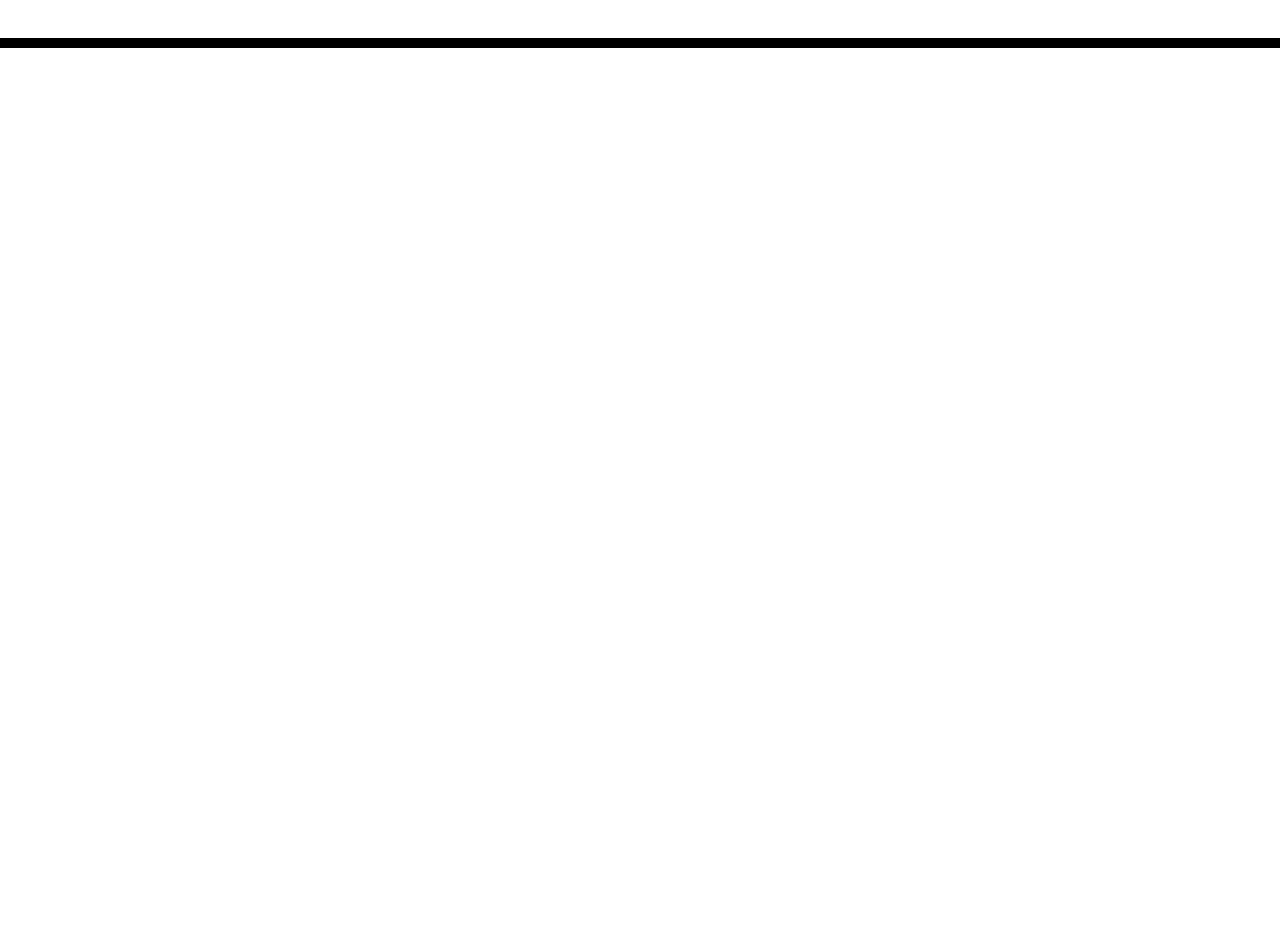
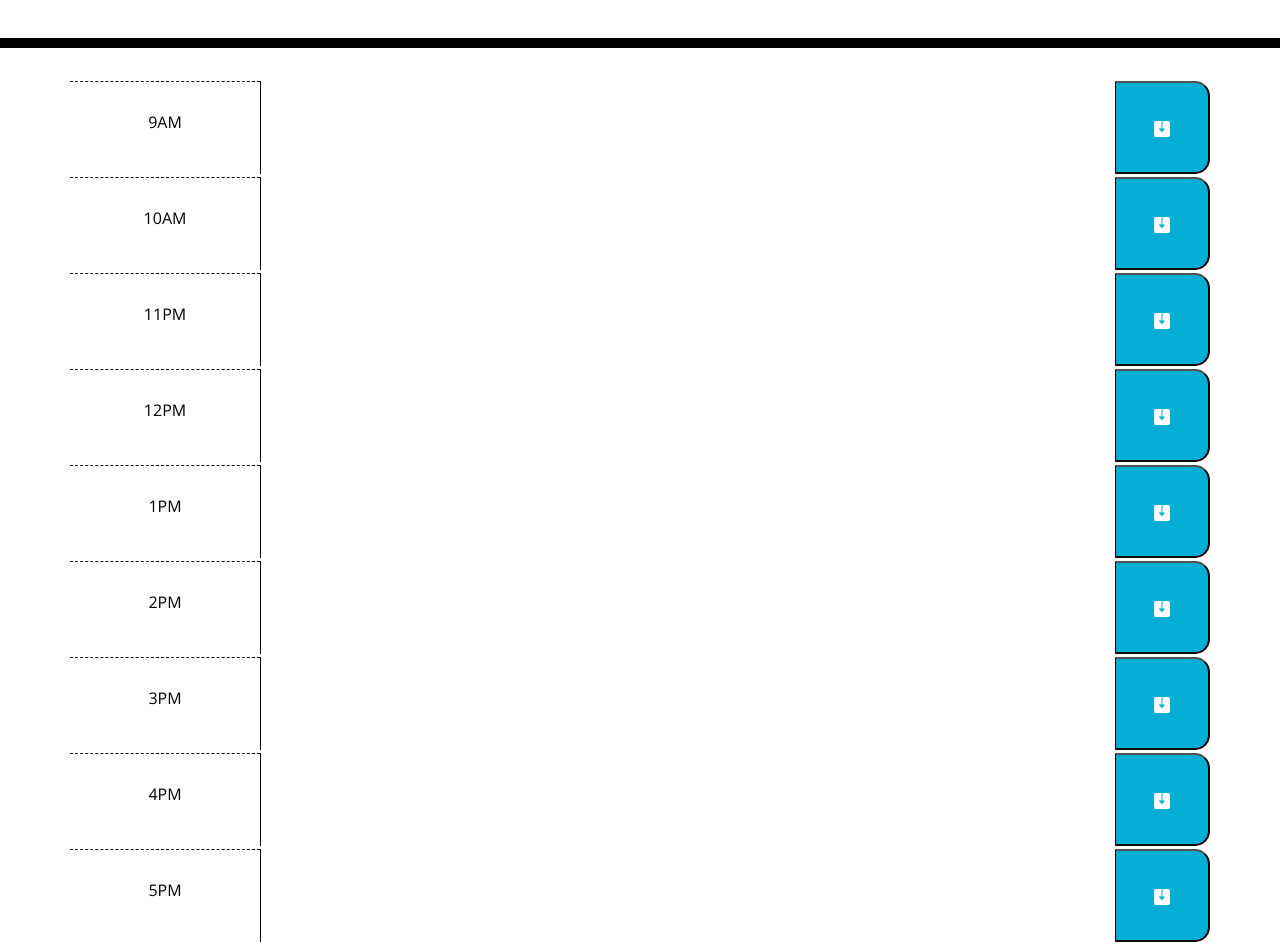
Before and after one commit to tyang896/daily-scheduler, a plain HTML site: page index.html in a window 1280 px wide. Shown: the part 220-1169 px from the top of the page. Before the commit the page ends 800 px from the top, so only its background shows below. Drawn offline with nearby package versions, Linux system fonts and the light colour scheme.

Commit message:
Add timeblocks in index.html file

```diff
--- a/assets/js/script.js
+++ b/assets/js/script.js
@@ -0,0 +1 @@
+var main = $('.container');
--- a/index.html
+++ b/index.html
@@ -30,6 +30,105 @@
     </header>
     <div class="container">
       <!-- Timeblocks go here -->
+      <div class="time-block mb-3">
+        <div class="row">
+          <div class="hour col-2">
+            <p>9AM</p>
+          </div>
+          <textarea class="description col mb-1 9AM"></textarea>
+          <button class="saveBtn col-1 mb-1"><svg xmlns="http://www.w3.org/2000/svg" width="16" height="16" fill="currentColor" class="bi bi-save2-fill" viewBox="0 0 16 16">
+            <path d="M8.5 1.5A1.5 1.5 0 0 1 10 0h4a2 2 0 0 1 2 2v12a2 2 0 0 1-2 2H2a2 2 0 0 1-2-2V2a2 2 0 0 1 2-2h6c-.314.418-.5.937-.5 1.5v6h-2a.5.5 0 0 0-.354.854l2.5 2.5a.5.5 0 0 0 .708 0l2.5-2.5A.5.5 0 0 0 10.5 7.5h-2v-6z"/>
+          </svg></button>
+        </div>
+      </div>
+      <div class="time-block mb-3">
+        <div class="row">
+          <div class="hour col-2">
+            <p>10AM</p>
+          </div>
+          <textarea class="description col mb-1 10AM"></textarea>
+          <button class="saveBtn col-1 mb-1"><svg xmlns="http://www.w3.org/2000/svg" width="16" height="16" fill="currentColor" class="bi bi-save2-fill" viewBox="0 0 16 16">
+            <path d="M8.5 1.5A1.5 1.5 0 0 1 10 0h4a2 2 0 0 1 2 2v12a2 2 0 0 1-2 2H2a2 2 0 0 1-2-2V2a2 2 0 0 1 2-2h6c-.314.418-.5.937-.5 1.5v6h-2a.5.5 0 0 0-.354.854l2.5 2.5a.5.5 0 0 0 .708 0l2.5-2.5A.5.5 0 0 0 10.5 7.5h-2v-6z"/>
+          </svg></button>
+        </div>
+      </div>
+      <div class="time-block mb-3">
+        <div class="row">
+          <div class="hour col-2">
+            <p>11PM</p>
+          </div>
+          <textarea class="description col mb-1 11PM"></textarea>
+          <button class="saveBtn col-1 mb-1"><svg xmlns="http://www.w3.org/2000/svg" width="16" height="16" fill="currentColor" class="bi bi-save2-fill" viewBox="0 0 16 16">
+            <path d="M8.5 1.5A1.5 1.5 0 0 1 10 0h4a2 2 0 0 1 2 2v12a2 2 0 0 1-2 2H2a2 2 0 0 1-2-2V2a2 2 0 0 1 2-2h6c-.314.418-.5.937-.5 1.5v6h-2a.5.5 0 0 0-.354.854l2.5 2.5a.5.5 0 0 0 .708 0l2.5-2.5A.5.5 0 0 0 10.5 7.5h-2v-6z"/>
+          </svg></button>
+        </div>
+      </div>
+      <div class="time-block mb-3">
+        <div class="row">
+          <div class="hour col-2">
+            <p>12PM</p>
+          </div>
+          <textarea class="description col mb-1 12PM"></textarea>
+          <button class="saveBtn col-1 mb-1"><svg xmlns="http://www.w3.org/2000/svg" width="16" height="16" fill="currentColor" class="bi bi-save2-fill" viewBox="0 0 16 16">
+            <path d="M8.5 1.5A1.5 1.5 0 0 1 10 0h4a2 2 0 0 1 2 2v12a2 2 0 0 1-2 2H2a2 2 0 0 1-2-2V2a2 2 0 0 1 2-2h6c-.314.418-.5.937-.5 1.5v6h-2a.5.5 0 0 0-.354.854l2.5 2.5a.5.5 0 0 0 .708 0l2.5-2.5A.5.5 0 0 0 10.5 7.5h-2v-6z"/>
+          </svg></button>
+        </div>
+      </div>
+      <div class="time-block mb-3">
+        <div class="row">
+          <div class="hour col-2">
+            <p>1PM</p>
+          </div>
+          <textarea class="description col mb-1 12PM"></textarea>
+          <button class="saveBtn col-1 mb-1"><svg xmlns="http://www.w3.org/2000/svg" width="16" height="16" fill="currentColor" class="bi bi-save2-fill" viewBox="0 0 16 16">
+            <path d="M8.5 1.5A1.5 1.5 0 0 1 10 0h4a2 2 0 0 1 2 2v12a2 2 0 0 1-2 2H2a2 2 0 0 1-2-2V2a2 2 0 0 1 2-2h6c-.314.418-.5.937-.5 1.5v6h-2a.5.5 0 0 0-.354.854l2.5 2.5a.5.5 0 0 0 .708 0l2.5-2.5A.5.5 0 0 0 10.5 7.5h-2v-6z"/>
+          </svg></button>
+        </div>
+      </div>
+      <div class="time-block mb-3">
+        <div class="row">
+          <div class="hour col-2">
+            <p>2PM</p>
+          </div>
+          <textarea class="description col mb-1 12PM"></textarea>
+          <button class="saveBtn col-1 mb-1"><svg xmlns="http://www.w3.org/2000/svg" width="16" height="16" fill="currentColor" class="bi bi-save2-fill" viewBox="0 0 16 16">
+            <path d="M8.5 1.5A1.5 1.5 0 0 1 10 0h4a2 2 0 0 1 2 2v12a2 2 0 0 1-2 2H2a2 2 0 0 1-2-2V2a2 2 0 0 1 2-2h6c-.314.418-.5.937-.5 1.5v6h-2a.5.5 0 0 0-.354.854l2.5 2.5a.5.5 0 0 0 .708 0l2.5-2.5A.5.5 0 0 0 10.5 7.5h-2v-6z"/>
+          </svg></button>
+        </div>
+      </div>
+      <div class="time-block mb-3">
+        <div class="row">
+          <div class="hour col-2">
+            <p>3PM</p>
+          </div>
+          <textarea class="description col mb-1 12PM"></textarea>
+          <button class="saveBtn col-1 mb-1"><svg xmlns="http://www.w3.org/2000/svg" width="16" height="16" fill="currentColor" class="bi bi-save2-fill" viewBox="0 0 16 16">
+            <path d="M8.5 1.5A1.5 1.5 0 0 1 10 0h4a2 2 0 0 1 2 2v12a2 2 0 0 1-2 2H2a2 2 0 0 1-2-2V2a2 2 0 0 1 2-2h6c-.314.418-.5.937-.5 1.5v6h-2a.5.5 0 0 0-.354.854l2.5 2.5a.5.5 0 0 0 .708 0l2.5-2.5A.5.5 0 0 0 10.5 7.5h-2v-6z"/>
+          </svg></button>
+        </div>
+      </div>
+      <div class="time-block mb-3">
+        <div class="row">
+          <div class="hour col-2">
+            <p>4PM</p>
+          </div>
+          <textarea class="description col mb-1 12PM"></textarea>
+          <button class="saveBtn col-1 mb-1"><svg xmlns="http://www.w3.org/2000/svg" width="16" height="16" fill="currentColor" class="bi bi-save2-fill" viewBox="0 0 16 16">
+            <path d="M8.5 1.5A1.5 1.5 0 0 1 10 0h4a2 2 0 0 1 2 2v12a2 2 0 0 1-2 2H2a2 2 0 0 1-2-2V2a2 2 0 0 1 2-2h6c-.314.418-.5.937-.5 1.5v6h-2a.5.5 0 0 0-.354.854l2.5 2.5a.5.5 0 0 0 .708 0l2.5-2.5A.5.5 0 0 0 10.5 7.5h-2v-6z"/>
+          </svg></button>
+        </div>
+      </div>
+      <div class="time-block mb-3">
+        <div class="row">
+          <div class="hour col-2">
+            <p>5PM</p>
+          </div>
+          <textarea class="description col mb-1 12PM"></textarea>
+          <button class="saveBtn col-1 mb-1"><svg xmlns="http://www.w3.org/2000/svg" width="16" height="16" fill="currentColor" class="bi bi-save2-fill" viewBox="0 0 16 16">
+            <path d="M8.5 1.5A1.5 1.5 0 0 1 10 0h4a2 2 0 0 1 2 2v12a2 2 0 0 1-2 2H2a2 2 0 0 1-2-2V2a2 2 0 0 1 2-2h6c-.314.418-.5.937-.5 1.5v6h-2a.5.5 0 0 0-.354.854l2.5 2.5a.5.5 0 0 0 .708 0l2.5-2.5A.5.5 0 0 0 10.5 7.5h-2v-6z"/>
+          </svg></button>
+        </div>
+      </div>
     </div>
 
     <script src="https://cdnjs.cloudflare.com/ajax/libs/jquery/3.2.1/jquery.min.js"></script>
```
